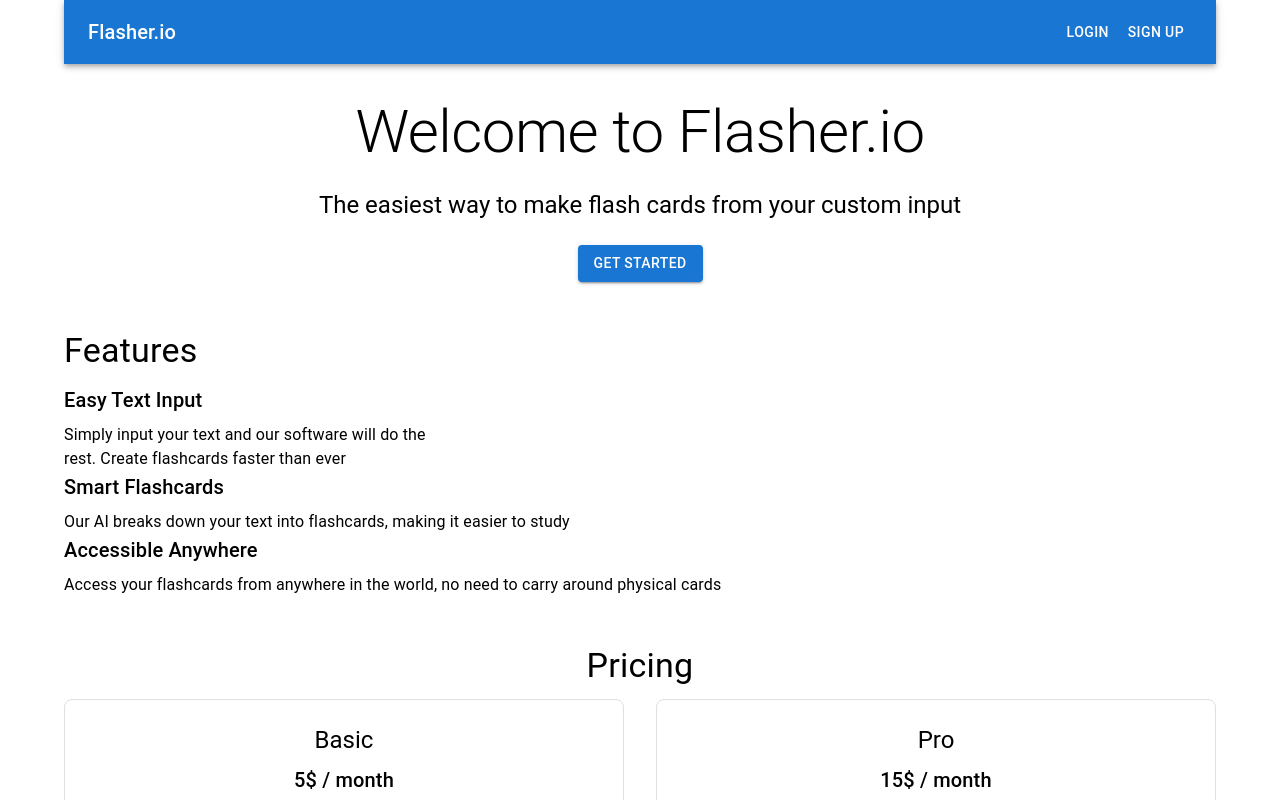
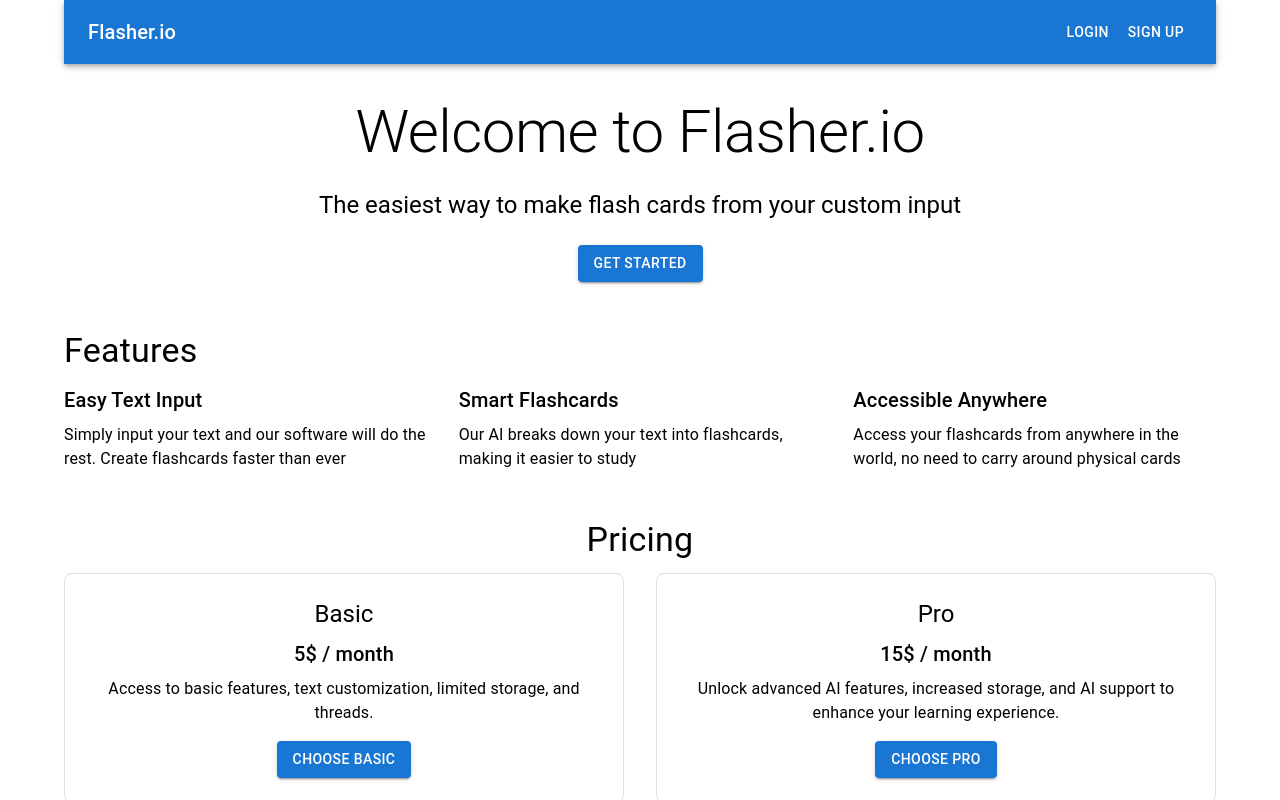
Before and after one commit to RyanTren/AI-Flashcards-Stripe, a Next.js app in the folder flashcard-saas/: page / in a window 1280 px wide. Shown: the top 800 px of the page. Built offline with nearby package versions, Linux system fonts and the light colour scheme; no server answers.

Commit message:
Update page.js

```diff
--- a/flashcard-saas/app/page.js
+++ b/flashcard-saas/app/page.js
@@ -48,6 +48,7 @@ export default function Home() {
         }}
       >
         <Typography variant="h4" gutterBottom>Features</Typography>
+
         <Grid container spacing = {4}>
           <Grid item xs={12} md={4}>
             <Typography variant="h6" gutterBottom>Easy Text Input</Typography>
@@ -56,9 +57,9 @@ export default function Home() {
               Simply input your text and our software will do the rest. Create flashcards faster than ever
             </Typography>
           </Grid>
-        </Grid>
 
-        <Grid contained spacing = {4}>
+
+
           <Grid item xs={12} md={4}>
             <Typography variant="h6" gutterBottom>Smart Flashcards</Typography>
             <Typography>
@@ -66,9 +67,8 @@ export default function Home() {
               Our AI breaks down your text into flashcards, making it easier to study
             </Typography>
           </Grid>
-        </Grid>
 
-        <Grid contained spacing = {4}>
+
           <Grid item xs={12} md={4}>
             <Typography variant="h6" gutterBottom>Accessible Anywhere</Typography>
             <Typography>
@@ -78,9 +78,6 @@ export default function Home() {
           </Grid>
         </Grid>
       </Box>
-
-
-
 
 
       <Box
```
